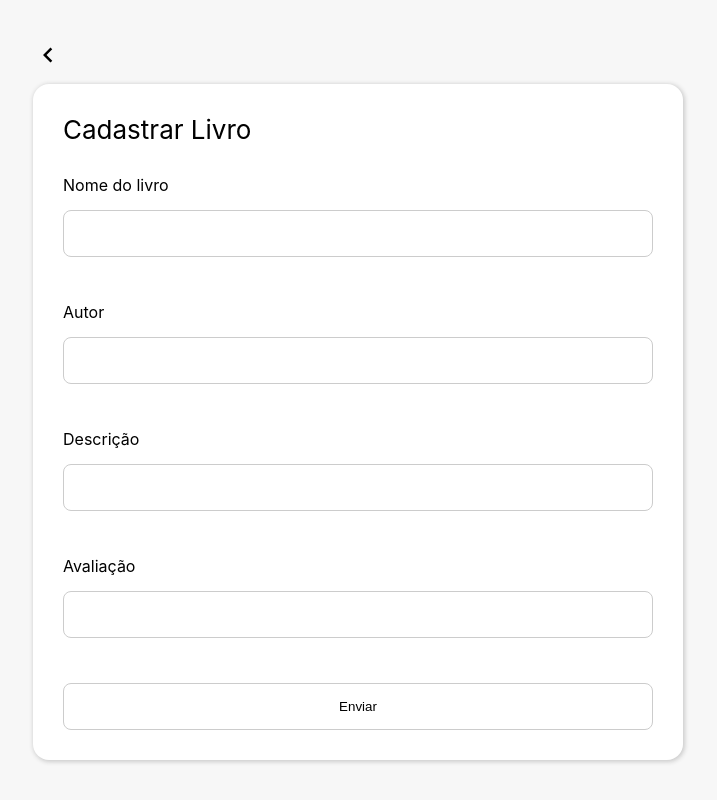
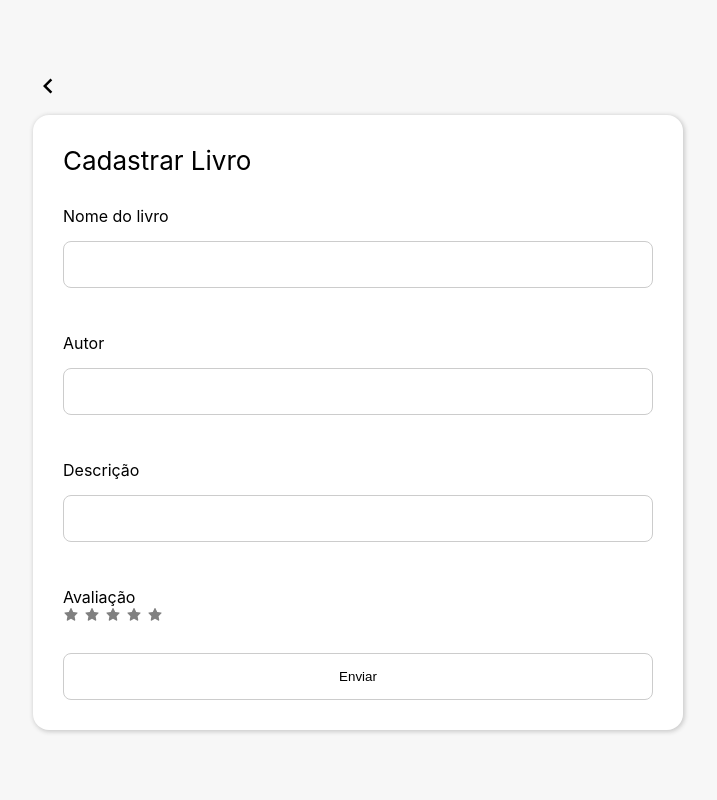
Before and after one commit to Rickson298/CRUD-React-hook-form, a React (Create React App) app: page /new-book in a window 1280 px wide. Shown: the whole page, without its empty margins (282-999 px from the left). Built offline with nearby package versions, Linux system fonts and the light colour scheme.

Commit message:
stars rating

```diff
--- a/src/components/pages/bookForm/BookForm.tsx
+++ b/src/components/pages/bookForm/BookForm.tsx
@@ -1,5 +1,5 @@
 import { yupResolver } from "@hookform/resolvers/yup";
-import { useEffect } from "react";
+import { useEffect, useState } from "react";
 import { FormProvider, useForm } from "react-hook-form";
 import { useNavigate } from "react-router";
 import { useParams } from "react-router-dom";
@@ -7,6 +7,7 @@ import { useApi } from "../../../hooks/useApi";
 import { formBookValidation } from "../../../validations/formBookValidation";
 import { Input } from "../../input/Inputs";
 import { MdOutlineKeyboardArrowLeft } from "react-icons/md";
+import { AiFillStar } from "react-icons/ai";
 import * as C from "./styles";
 
 interface UseFormInputs {
@@ -17,6 +18,7 @@ interface UseFormInputs {
 }
 
 export const BookForm = () => {
+  const [starsNumber, setStarsNumber] = useState(0);
   let { id } = useParams();
   const { getData, data, putData, postData } = useApi();
   const navigate = useNavigate();
@@ -78,11 +80,36 @@ export const BookForm = () => {
               messageError={errors.description?.message}
               name="description"
             />
-            <Input
+            {/* <Input
               label="Avaliação"
               messageError={errors.rating?.message}
               name="rating"
-            />
+            /> */}
+            <div
+              style={{
+                display: "flex",
+                flexDirection: "column",
+              }}
+            >
+              <label>Avaliação</label>
+              <div
+                style={{
+                  display: "flex",
+                  gap: "5px",
+                }}
+              >
+                {Array.from({ length: 5 }).map((item, index) => (
+                  <AiFillStar
+                    style={{
+                      transition: "all ease 0.2s",
+                    }}
+                    onMouseOut={() => setStarsNumber(0)}
+                    onMouseOver={() => setStarsNumber(index + 1)}
+                    color={index + 1 <= starsNumber ? "gold" : "gray"}
+                  />
+                ))}
+              </div>
+            </div>
             <input type="submit" className="submit" value="Enviar" />
           </C.Form>
         </FormProvider>
```
